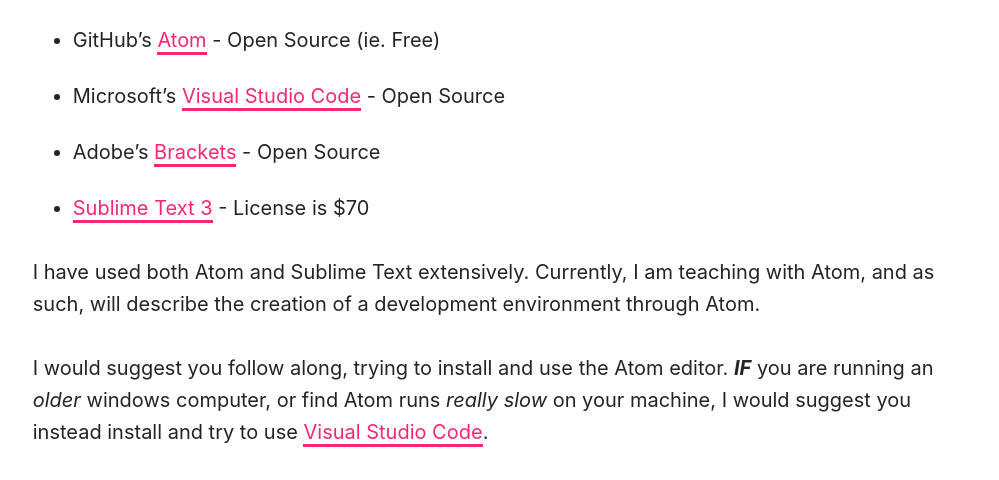
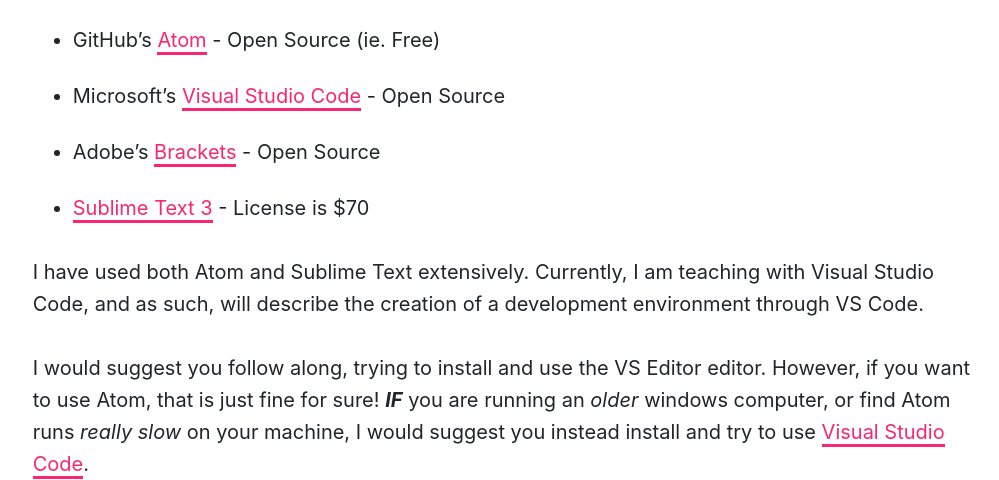
Before and after one commit to Montana-Media-Arts/creative-coding-1-Spring2019, a Jekyll site: the page built from modules/week-2/_posts/2017-01-03-texteditor.md, in a window 1280 px wide and 1400 px high, scrolled down 1272 px. Shown: the top 480 px of the window, without its empty margins (131-1130 px from the left). Built offline with Jekyll 4.4.1, drawn with Linux system fonts in a browser that asks for light colours; nearby versions of some CDN libraries; some of the changed text lies outside the part shown; grey boxes are pictures that could not be loaded.

Commit message:
updated some files
Updated some files to reflect new instructor names

```diff
--- a/modules/week-2/_posts/2017-01-03-texteditor.md
+++ b/modules/week-2/_posts/2017-01-03-texteditor.md
@@ -21,11 +21,18 @@ For this class, we need a text editor that is optimized for development and code
 - Adobe’s [Brackets](http://brackets.io) - Open Source
 - [Sublime Text 3](https://www.sublimetext.com/3) - License is $70
 
-I have used both Atom and Sublime Text extensively. Currently, I am teaching with Atom, and as such, will describe the creation of a development environment through Atom.
+I have used both Atom and Sublime Text extensively. Currently, I am teaching with Visual Studio Code, and as such, will describe the creation of a development environment through VS Code.
 
-I would suggest you follow along, trying to install and use the Atom editor. **_IF_** you are running an _older_ windows computer, or find Atom runs _really slow_ on your machine, I would suggest you instead install and try to use [Visual Studio Code](https://code.visualstudio.com).
+I would suggest you follow along, trying to install and use the VS Editor editor. However, if you want to use Atom, that is just fine for sure! **_IF_** you are running an _older_ windows computer, or find Atom runs _really slow_ on your machine, I would suggest you instead install and try to use [Visual Studio Code](https://code.visualstudio.com).
 
-<div class="embed-responsive embed-responsive-16by9"><iframe class="embed-responsive-item" src="https://www.youtube.com/embed/Gbq9ZWXtyK4" frameborder="0" allowfullscreen></iframe></div>
+<!--<div class="embed-responsive embed-responsive-16by9"><iframe class="embed-responsive-item" src="https://www.youtube.com/embed/Gbq9ZWXtyK4" frameborder="0" allowfullscreen></iframe></div>-->
+
+#### Install VS Code on Windows and MacOS
+[vs code download](https://code.visualstudio.com/download)
+
+### Packages
+I would recommend installing jshints, live-p5, p5js Snippets and p5canvas.  You can find those through the marketplace on the right.
+
 
 #### Install Atom on macOS
 
```
Also changed, not shown: modules/week-2/_posts/2017-01-01-overview.md (+1 -1 lines), modules/week-2/_posts/2017-01-02-textdocuments.md (+1 -1 lines), modules/week-2/_posts/2017-01-07-working-with-git.md (+1 -1 lines), modules/week-2/_posts/2017-01-09-markup.md (+1 -1 lines).
